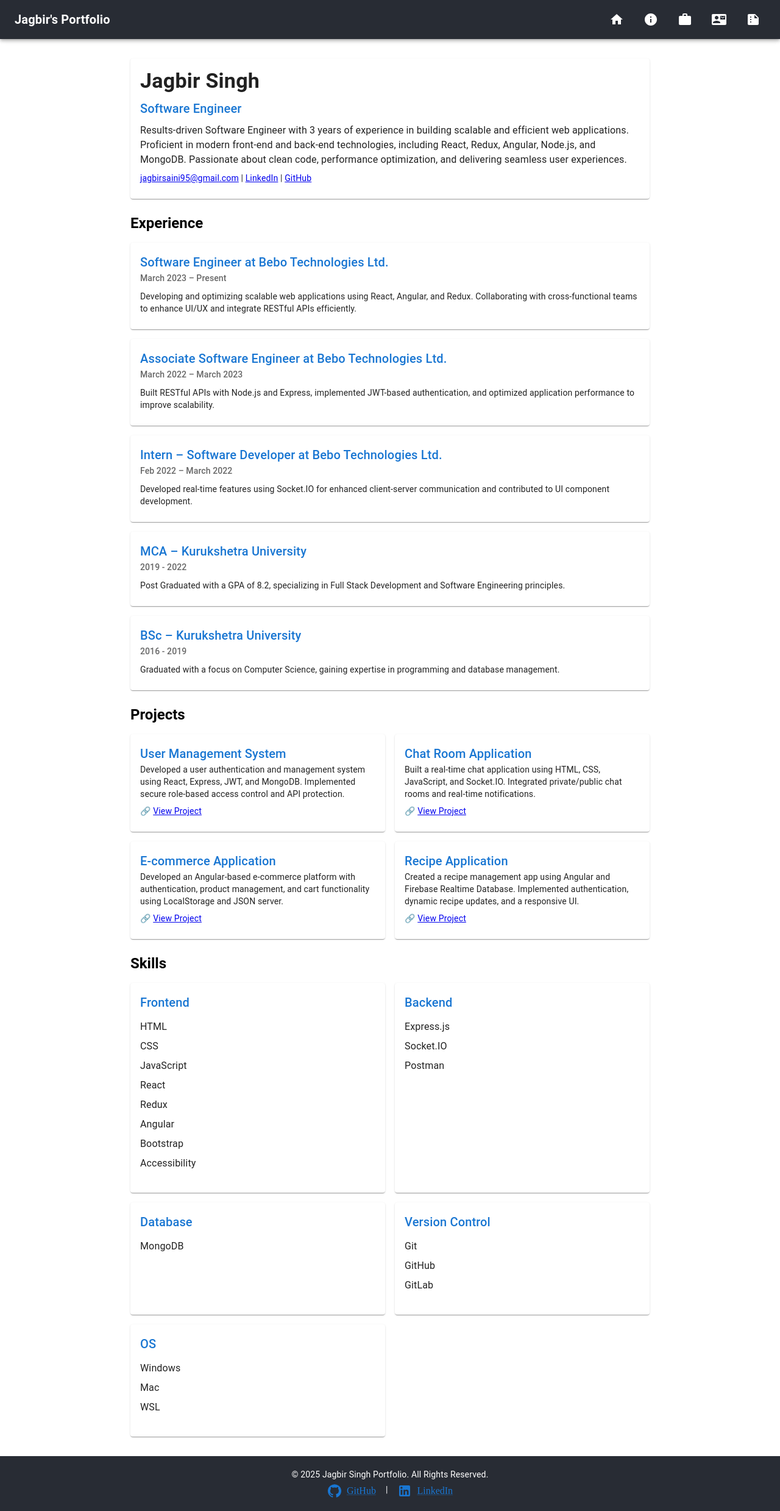
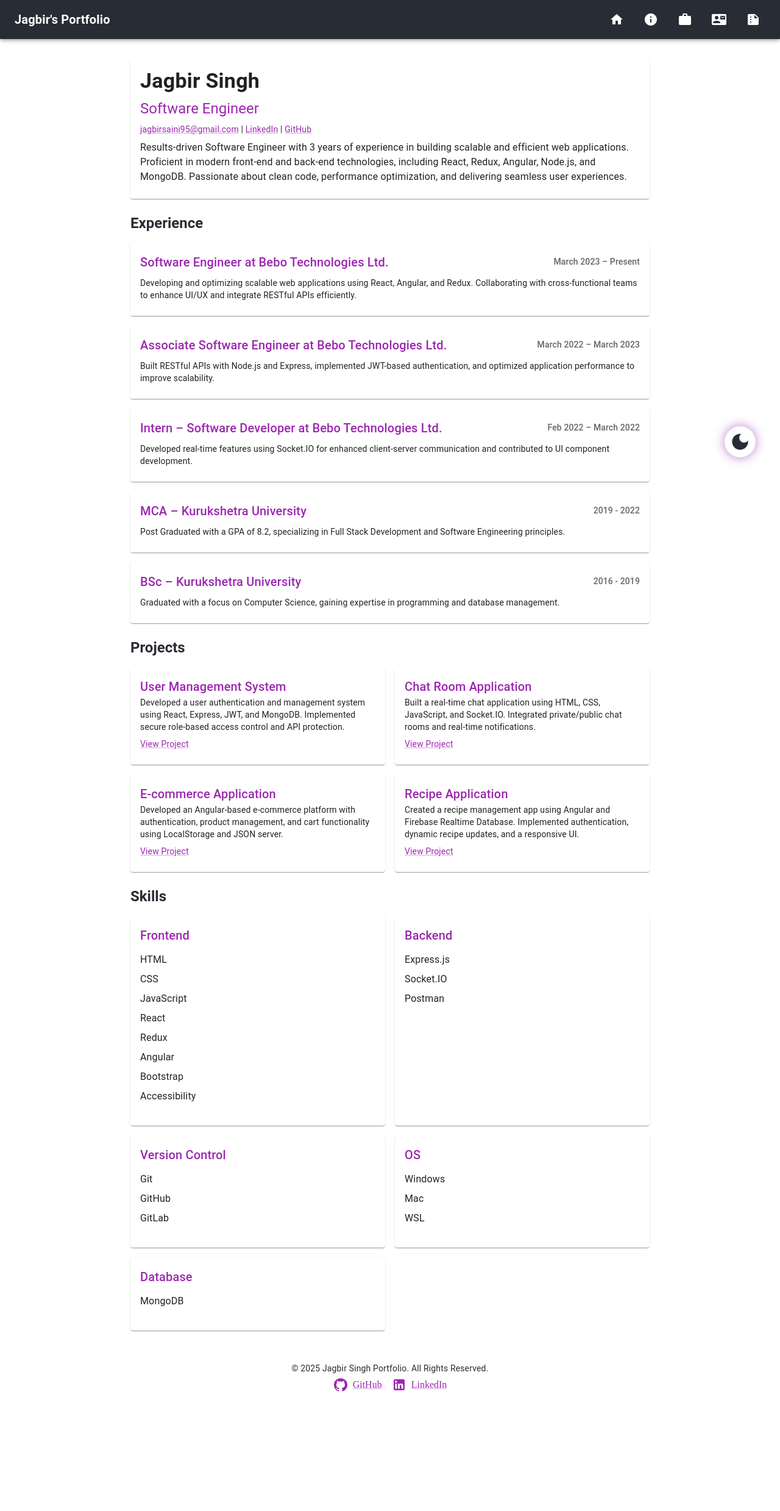
Before and after one commit to jagbirsaini95/portfolio-react-app, a React (Vite) app: page /resume in a window 1280 px wide. Shown: the whole page at 61% size. After the commit the page ends 2303 px from the top, so only its background shows below. Built offline with nearby package versions, Linux system fonts and the light colour scheme.

Commit message:
dark mode and some cleanup

```diff
--- a/src/App.tsx
+++ b/src/App.tsx
@@ -1,8 +1,22 @@
+import { useEffect, useState } from "react"
+import { ThemeContext } from "./context/ThemeContext"
 import AppRouter from "./router"
 
 function App() {
+  const [darkMode, setDarkMode] = useState(() => JSON.parse(localStorage.getItem("darkMode") || "false"))
+
+  const toggleTheme = () => setDarkMode((prev: boolean) => !prev)
+
+  useEffect(() => {
+    document.documentElement.classList.toggle("dark", darkMode)
+    localStorage.setItem("darkMode", darkMode);
+  }, [darkMode])
+
   return (
-    <AppRouter />
+    <ThemeContext.Provider value={{ darkMode, toggleTheme }}>
+      <AppRouter />
+    </ThemeContext.Provider>
+
   )
 }
 
--- a/src/assets/constants.ts
+++ b/src/assets/constants.ts
@@ -70,7 +70,8 @@ export const projects = [
 export const skills: Record<string, string[]> = {
     Frontend: ["HTML", "CSS", "JavaScript", "React", "Redux", "Angular", "Bootstrap", "Accessibility"],
     Backend: ["Express.js", "Socket.IO", "Postman"],
+    'Version Control': ["Git", "GitHub", "GitLab"],
+    OS: ["Windows", "Mac", "WSL"],
     Database: ["MongoDB"],
-    'Version Control': ["Git", "GitHub", "GitLab"],
-    OS: ["Windows", "Mac", "WSL"]
+
 }
--- a/src/components/Footer.tsx
+++ b/src/components/Footer.tsx
@@ -6,8 +6,6 @@ const Footer = () => {
     return (
         <Box
             sx={{
-                backgroundColor: '#282c34',
-                color: 'white',
                 marginTop: '20px',
                 padding: '20px 0',
                 textAlign: 'center',
@@ -18,18 +16,13 @@ const Footer = () => {
             </Typography>
             <Grid container spacing={2} justifyContent="center">
                 <Grid item>
-                    <Link href={myInfo.gitHubURL} target="_blank" rel="noopener noreferrer" sx={{ display: "flex", alignItems: "center", gap: 1 }}>
+                    <Link color="secondary" href={myInfo.gitHubURL} target="_blank" rel="noopener noreferrer" sx={{ display: "flex", alignItems: "center", gap: 1 }}>
                         <GitHub />
                         GitHub
                     </Link>
                 </Grid>
                 <Grid item>
-                    <Typography variant="body2" gutterBottom>
-                        |
-                    </Typography>
-                </Grid>
-                <Grid item>
-                    <Link href={myInfo.linkedInURL} target="_blank" rel="noopener noreferrer" sx={{ display: "flex", alignItems: "center", gap: 1 }}>
+                    <Link color="secondary" href={myInfo.linkedInURL} target="_blank" rel="noopener noreferrer" sx={{ display: "flex", alignItems: "center", gap: 1 }}>
                         <LinkedIn />
                         LinkedIn
                     </Link>
--- a/src/components/Sidebar.tsx
+++ b/src/components/Sidebar.tsx
@@ -50,23 +50,25 @@ const Sidebar = () => {
             {/* Mobile Sidebar */}
             {isMobile ? (
                 <>
-                    <IconButton onClick={toggleDrawer} sx={{ position: "fixed", top: 10, left: 10, zIndex: 1 }}>
+                    <IconButton onClick={toggleDrawer} color="inherit" sx={{ position: "fixed", top: 10, left: 10, zIndex: 1 }}>
                         <Menu />
                     </IconButton>
 
                     <Drawer anchor="left" open={open} onClose={toggleDrawer} sx={{
                         "& .MuiDrawer-paper": {
-                            backgroundColor: "#282c34",
                         },
                     }}>
-                        <List sx={{ width: 250, color: 'white' }}>
+                        <List sx={{
+                            width: 250,
+                        }}>
                             <ListItem>
                                 <ListItemText primary={myInfo.name.trim().split(' ')[0].concat("'s Portfolio")} sx={{ fontWeight: "bold", textAlign: "center" }} />
                             </ListItem>
                             <Divider />
                             {menuItems.map((item, index) => (
                                 <ListItemButton key={index} onClick={() => handleNavigation(item.path)}>
-                                    <ListItemIcon sx={{ color: 'white' }}>{item.icon}</ListItemIcon>
+                                    <ListItemIcon sx={{
+                                    }}>{item.icon}</ListItemIcon>
                                     <ListItemText primary={item.text} />
                                 </ListItemButton>
                             ))}
@@ -75,7 +77,10 @@ const Sidebar = () => {
                 </>
             ) : (
                 // Navbar for Tabs & Laptops
-                <AppBar position="static" sx={{ backgroundColor: "#282c34", position: 'sticky', top: 0, zIndex: 1 }}>
+                <AppBar position="static" sx={{
+                     backgroundColor: "#282c34",
+                    position: 'sticky', top: 0, zIndex: 1
+                }}>
                     <Toolbar>
                         <Typography variant="h6" sx={{ flexGrow: 1, fontWeight: "bold" }}>
                             {myInfo.name.trim().split(" ")[0].concat("'s Portfolio")}
--- /dev/null
+++ b/src/context/ThemeContext.tsx
@@ -0,0 +1,10 @@
+import { createContext, useContext, } from "react";
+
+//create Theme context
+export const ThemeContext = createContext({
+    darkMode: false,
+    toggleTheme: () => { }
+})
+
+// use theme context
+export const useTheme = () => useContext(ThemeContext)
--- a/src/pages/Contact.tsx
+++ b/src/pages/Contact.tsx
@@ -69,7 +69,7 @@ const Contact = () => {
                     <Button
                         type="submit"
                         variant="contained"
-                        color="primary"
+                        color="secondary"
                         fullWidth
                         sx={{ mt: 2 }}
                         startIcon={<Send />}
--- a/src/pages/Home.tsx
+++ b/src/pages/Home.tsx
@@ -1,4 +1,4 @@
-import { Container, Typography, Button, Grid, Avatar, Chip } from "@mui/material";
+import { Container, Typography, Button, Grid, Avatar, Chip, Box } from "@mui/material";
 import { GitHub, LinkedIn, Description } from "@mui/icons-material";
 import resume from '../assets/Jagbir_Singh_SDE_Resume.pdf'
 import { AnimatedCard } from "../components/AminatedCard";
@@ -14,7 +14,7 @@ const Home = () => {
                         width: 100,
                         height: 100,
                         margin: "auto",
-                        backgroundColor: "primary.main",
+                        backgroundColor: "secondary.main",
                         fontSize: "2rem",
                     }}
                 >
@@ -45,7 +45,7 @@ const Home = () => {
                     ))}
                 </Grid>
             </AnimatedCard>
-            <AnimatedCard customstyle={{ textAlign: 'center' }}>
+            <Box sx={{ textAlign: 'center' }}>
                 {/* Buttons */}
                 <Button
                     variant="contained"
@@ -77,7 +77,7 @@ const Home = () => {
                 >
                     LinkedIn
                 </Button>
-            </AnimatedCard>
+            </Box>
         </Container>
     );
 };
--- a/src/pages/Projects.tsx
+++ b/src/pages/Projects.tsx
@@ -5,14 +5,14 @@ import { AnimatedCard } from "../components/AminatedCard";
 const Projects = () => {
     return (
         <Container maxWidth="lg" sx={{ mt: 4 }}>
-            <Typography variant="h4" align="center" gutterBottom>
+            <Typography variant="h4" align="center">
                 My Projects
             </Typography>
-            <Typography variant="body1" align="center" color="textSecondary" gutterBottom>
+            <Typography variant="body1" align="center" gutterBottom>
                 Some of the projects I have worked on recently.
             </Typography>
 
-            <Grid container spacing={4} sx={{ mt: 3 }}>
+            <Grid container spacing={4} >
                 {projects.map((project, index) => (
                     <Grid item xs={12} sm={6} md={4} key={index}>
                         <AnimatedCard>
--- a/src/pages/Resume.tsx
+++ b/src/pages/Resume.tsx
@@ -7,6 +7,8 @@ import {
     List,
     ListItem,
     ListItemText,
+    Link,
+    Box,
 } from "@mui/material";
 import { myInfo, experienceTimeline, projects, skills } from "./../assets/constants"; // Import your data
 
@@ -19,22 +21,24 @@ const Resume = () => {
                     <Typography variant="h4" sx={{ fontWeight: "bold", mb: 1 }}>
                         {myInfo.name}
                     </Typography>
-                    <Typography variant="h6" color="primary">
+                    <Typography variant="h5" color="secondary">
                         {myInfo.designation}
                     </Typography>
+                    <Typography variant="body2" sx={{ mt: 1 }}>
+                        <Link color="secondary" href={`mailto:${myInfo.email}`}>{myInfo.email}</Link> | {" "}
+                        <Link color="secondary" href={myInfo.linkedInURL} target="_blank" rel="noopener noreferrer">
+                            LinkedIn
+                        </Link>{" "}
+                        | {" "}
+                        <Link color="secondary" href={myInfo.gitHubURL} target="_blank" rel="noopener noreferrer">
+                            GitHub
+                        </Link>
+                    </Typography>
+
                     <Typography variant="body1" sx={{ mt: 1 }}>
                         {myInfo.description}
                     </Typography>
-                    <Typography variant="body2" sx={{ mt: 1 }}>
-                        <a href={`mailto:${myInfo.email}`}>{myInfo.email}</a> | {" "}
-                        <a href={myInfo.linkedInURL} target="_blank" rel="noopener noreferrer">
-                            LinkedIn
-                        </a>{" "}
-                        | {" "}
-                        <a href={myInfo.gitHubURL} target="_blank" rel="noopener noreferrer">
-                            GitHub
-                        </a>
-                    </Typography>
+
                 </CardContent>
             </Card>
 
@@ -45,12 +49,14 @@ const Resume = () => {
             {experienceTimeline.map((exp, index) => (
                 <Card key={index} sx={{ mb: 2 }}>
                     <CardContent>
-                        <Typography variant="h6" color="primary">
-                            {exp.title}
-                        </Typography>
-                        <Typography variant="subtitle2" color="textSecondary">
-                            {exp.year}
-                        </Typography>
+                        <Box sx={{ display: 'flex', justifyContent: 'space-between', alignItems: 'center' }}>
+                            <Typography variant="h6" color="secondary">
+                                {exp.title}
+                            </Typography>
+                            <Typography variant="subtitle2" color="textSecondary">
+                                {exp.year}
+                            </Typography>
+                        </Box>
                         <Typography variant="body2" sx={{ mt: 1 }}>
                             {exp.description}
                         </Typography>
@@ -67,15 +73,15 @@ const Resume = () => {
                     <Grid item xs={12} sm={6} key={index}>
                         <Card sx={{ height: "100%" }}>
                             <CardContent>
-                                <Typography variant="h6" color="primary">
+                                <Typography variant="h6" color="secondary">
                                     {project.title}
                                 </Typography>
                                 <Typography variant="body2">{project.description}</Typography>
                                 <Typography variant="body2" sx={{ mt: 1 }}>
-                                    🔗{" "}
-                                    <a href={project.url} target="_blank" rel="noopener noreferrer">
+                                    {" "}
+                                    <Link color="secondary" href={project.url} target="_blank" rel="noopener noreferrer">
                                         View Project
-                                    </a>
+                                    </Link>
                                 </Typography>
                             </CardContent>
                         </Card>
@@ -92,7 +98,7 @@ const Resume = () => {
                     <Grid item xs={12} sm={6} key={index}>
                         <Card sx={{ height: "100%" }}>
                             <CardContent>
-                                <Typography variant="h6" color="primary">
+                                <Typography variant="h6" color="secondary">
                                     {category}
                                 </Typography>
                                 <List>
--- a/src/router.tsx
+++ b/src/router.tsx
@@ -8,10 +8,24 @@ import Contact from "./pages/Contact";
 import './styles/index.css'
 // import ResumeForm from "./pages/ResumeForm";
 import Resume from "./pages/Resume";
+import { IconButton } from "@mui/material";
+import DarkModeIcon from '@mui/icons-material/DarkMode';
+import LightModeIcon from '@mui/icons-material/LightMode';
+import { useTheme } from "./context/ThemeContext";
 
 const AppRouter = () => {
+    const { darkMode, toggleTheme } = useTheme();
     return (
         <Router>
+            <IconButton onClick={toggleTheme} color='inherit' sx={{
+                position: "fixed", right: 40, bottom: 50, zIndex: 1, backgroundColor: `${darkMode ? 'black' : 'white'}`, animation: "glowing 1s infinite alternate",
+                "@keyframes glowing": {
+                    "0%": { boxShadow: "0px 0px 15px rgba(141, 30, 181, 0.5)" },
+                    "100%": { boxShadow: "0px 0px 25px rgba(141, 30, 181, 1)" },
+                },
+            }} aria-label="Dark/light mode button">
+                {darkMode ? <LightModeIcon fontSize="large" color="inherit" /> : <DarkModeIcon fontSize="large" />}
+            </IconButton>
             <Sidebar />
             <Routes>
                 <Route path="/" element={<Home />} />
--- a/src/styles/index.css
+++ b/src/styles/index.css
@@ -6,3 +6,14 @@
 .MuiDrawer-paper {
     background-color: "#282c34"
 }
+
+/*dark mode */
+body {
+    background-color: white;
+    color: #282c34;
+}
+
+.dark body {
+    background-color: #282c34;
+    color: white;
+}
```
